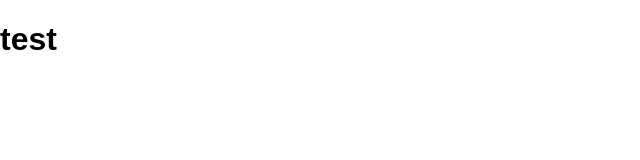
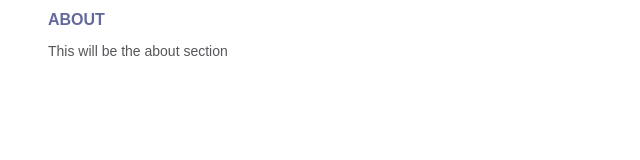
Before and after one commit to sara-clayton2/about, a plain HTML site: page index.html in a window 1280 px wide. Shown: the whole page, without its empty margins (0-640 px from the left). Drawn offline with nearby package versions, Linux system fonts and the light colour scheme.

Commit message:
feat(index): add about me section
add about me section to the page

```diff
--- a/index.html
+++ b/index.html
@@ -16,8 +16,10 @@
 	</header><!-- /header -->
 	<main>
 
-		<h1>test</h1>
-		<p> </p>
+	<div class="about-sec">
+		<h1 class="about-header">About</h1>
+		<p class="about-para">This will be the about section</p>
+	</div>
 
 	</main><!-- /main -->
 
```
